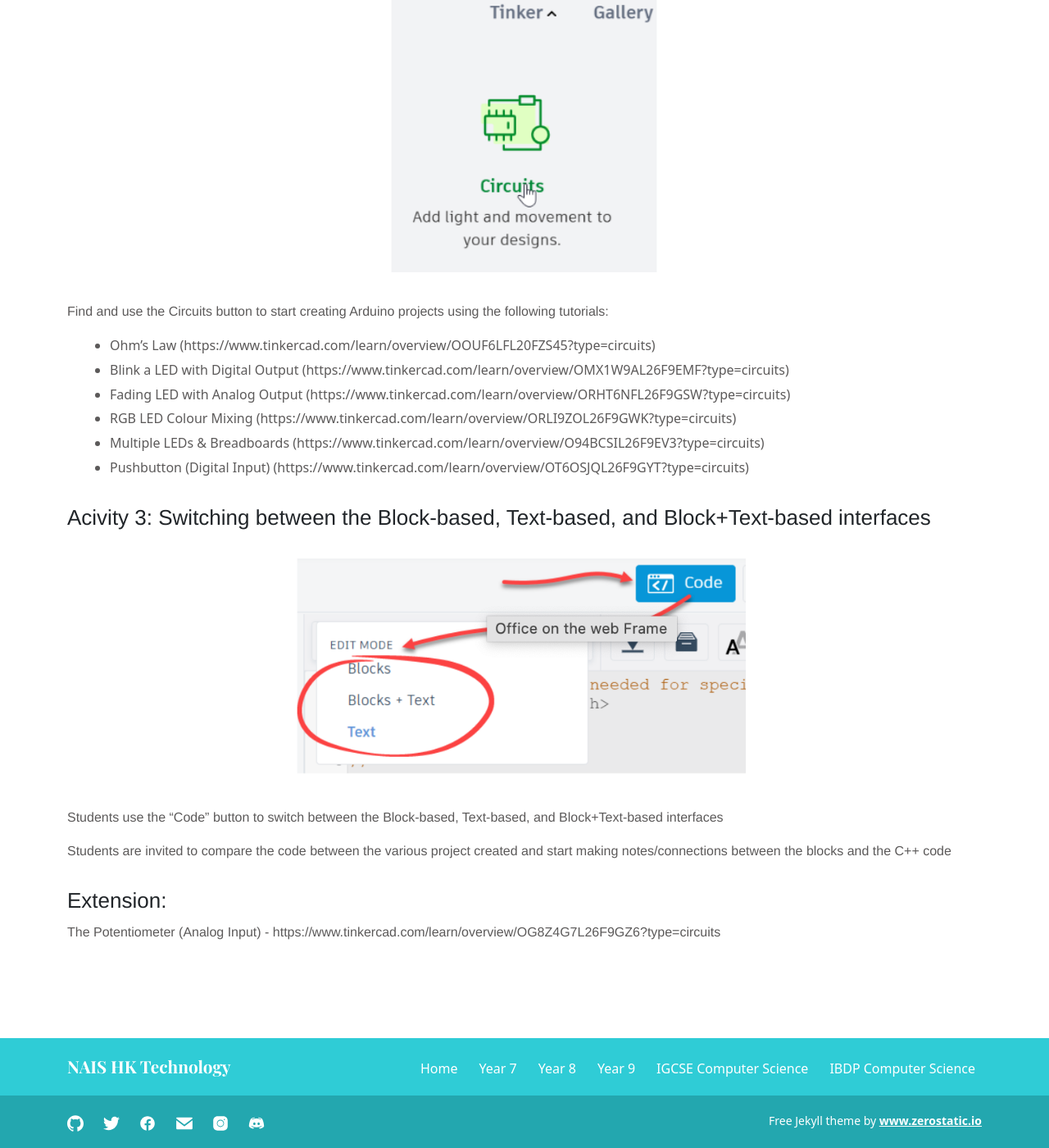
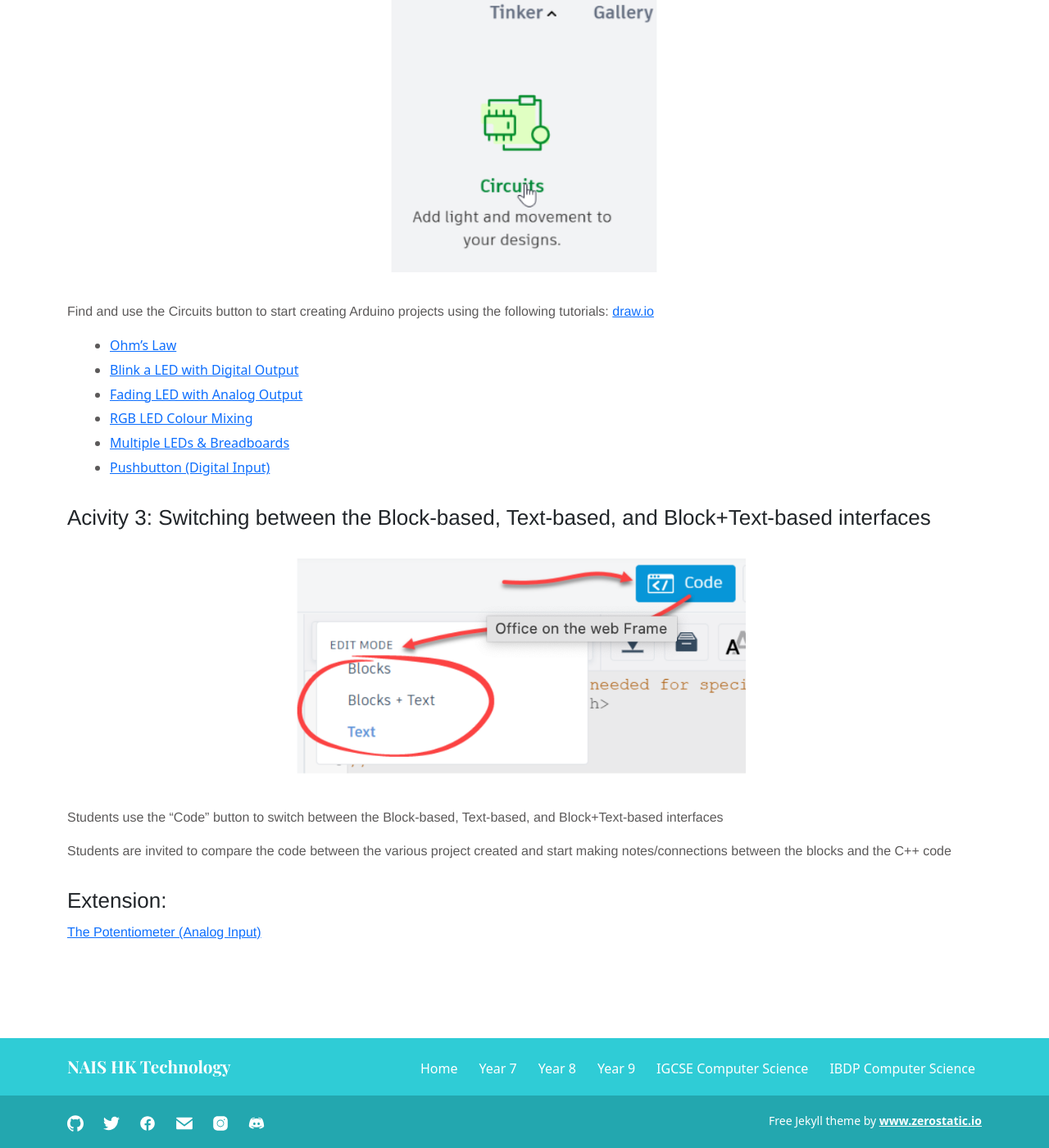
Before and after one commit to elliottpaulrees/NAIS-Tech, a Jekyll site: the page built from y9u1.md, in a window 1280 px wide and 1400 px high, scrolled down 6928 px. Shown: the whole window at 82% size. Built offline with Jekyll 4.4.1, drawn with Linux system fonts in a browser that asks for light colours.

Commit message:
Update y9u1.md
Link for Arduino tutorials fixed

```diff
--- a/y9u1.md
+++ b/y9u1.md
@@ -185,13 +185,13 @@
 </p>
 
 Find and use the Circuits button to start creating Arduino projects using the following tutorials:
-
-- Ohm’s Law (https://www.tinkercad.com/learn/overview/OOUF6LFL20FZS45?type=circuits)
-- Blink a LED with Digital Output (https://www.tinkercad.com/learn/overview/OMX1W9AL26F9EMF?type=circuits)
-- Fading LED with Analog Output (https://www.tinkercad.com/learn/overview/ORHT6NFL26F9GSW?type=circuits)
-- RGB LED Colour Mixing (https://www.tinkercad.com/learn/overview/ORLI9ZOL26F9GWK?type=circuits)
-- Multiple LEDs & Breadboards (https://www.tinkercad.com/learn/overview/O94BCSIL26F9EV3?type=circuits)
-- Pushbutton (Digital Input) (https://www.tinkercad.com/learn/overview/OT6OSJQL26F9GYT?type=circuits)
+<a href="https://draw.io">draw.io</a>
+- <a href="https://www.tinkercad.com/learn/overview/OOUF6LFL20FZS45?type=circuits">Ohm’s Law</a>
+- <a href="https://www.tinkercad.com/learn/overview/OMX1W9AL26F9EMF?type=circuits">Blink a LED with Digital Output</a>
+- <a href="https://www.tinkercad.com/learn/overview/ORHT6NFL26F9GSW?type=circuits">Fading LED with Analog Output</a>
+- <a href="https://www.tinkercad.com/learn/overview/ORLI9ZOL26F9GWK?type=circuits">RGB LED Colour Mixing</a>
+- <a href="https://www.tinkercad.com/learn/overview/O94BCSIL26F9EV3?type=circuits">Multiple LEDs & Breadboards</a>
+- <a href="https://www.tinkercad.com/learn/overview/OT6OSJQL26F9GYT?type=circuits">Pushbutton (Digital Input) </a>
 
 ## Acivity 3: Switching between the Block-based, Text-based, and Block+Text-based interfaces
 
@@ -204,4 +204,4 @@
 Students are invited to compare the code between the various project created and start making notes/connections between the blocks and the C++ code
 
 ## Extension:
-The Potentiometer (Analog Input) - https://www.tinkercad.com/learn/overview/OG8Z4G7L26F9GZ6?type=circuits
+<a href="https://www.tinkercad.com/learn/overview/OG8Z4G7L26F9GZ6?type=circuits">The Potentiometer (Analog Input)</a>
```
